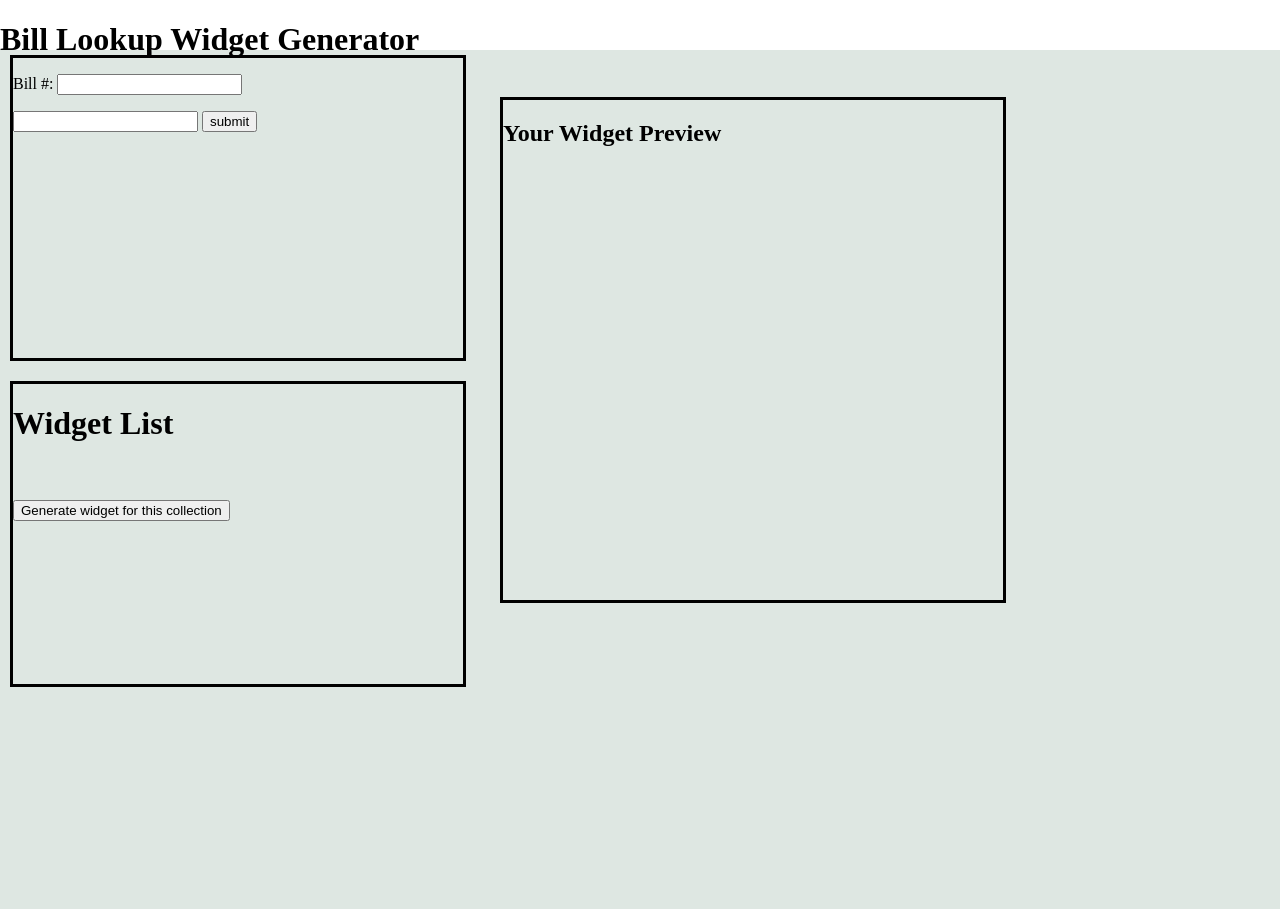
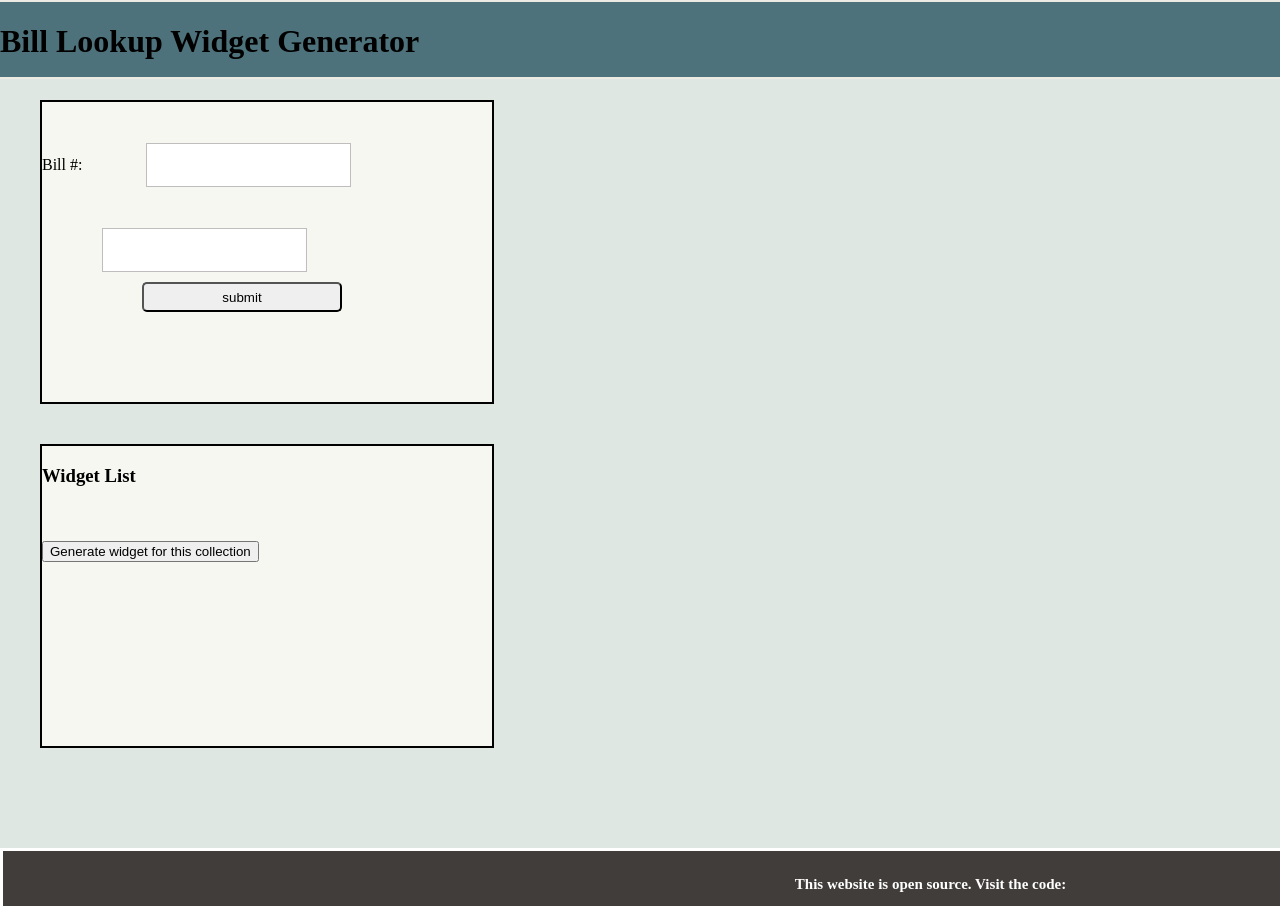
Before and after one commit to SelinaMusuta/communityProject_sunlight, a Django app: page /open_states/get_widget_list/1/1/ in a window 1280 px wide; the page is wider, and only the part inside the window is pictured. Before the commit the page ends 687 px from the top of that part, so only its background shows below. Run offline with Django 3.2, Linux system fonts and the light colour scheme; data that the repository does not hold is empty.

Commit message:
more styling

```diff
--- a/sunlightBill_lookup/open_states/static/open_states/style.css
+++ b/sunlightBill_lookup/open_states/static/open_states/style.css
@@ -1,14 +1,36 @@
-html, body	{ padding: 0; margin: 0; }
+html, body			{ padding: 0; margin: 0; }
 
 body 				{background-color: #DEE7E2;
 					 background-size: 1855px 1855px;
 					 height: 100%;
 					}
 
+input[type=text]		{
+						background-color: #FFF;
+    					border:solid 1px #BFBDBD;
+    					color: #979797;
+    					height: 40px;
+    					margin-top: 25px;
+    					margin-left: 60px;
+    					padding-left:10px;
+    					width: 191px;
+    					}
+    					/*box-shadow: 2px 2px 0 #828181 inset;}*/
+
+input[type=submit]		{height: 30px;
+						 width:  200px;
+						 margin-top: 10px;
+						 margin-left: 100px;
+						 border-radius: 5px;
+
+						}
+
 #header				{position: absolute;
-					background-color: white;
-					width: 1300px;
-					height: 50px;
+					background-color: #4d727b;
+					width: 1855px;
+					height: 75px;
+					border: solid 2px #ECEAE3;
+					border-left: none;
 					top: 0px;
 					left: 0px;
 					right: 0px;
@@ -22,42 +44,50 @@ body 				{background-color: #DEE7E2;
 					margin-top: 50px;
     				}
 
-.lookup_container {
-					width: 1400px;
-					height: 1200px;
-					border: solid;
+.lookup_container { display:inline-block;
+					width: 600px;
+					height: 700px;
+					margin-top: 30px;
+					margin-left: 30px;
+					border: solid 2px black;
 					color: black;}
 
 
-#billLookup_container	{
+
+#billLookup_container	{background-color: #F7F7F1;
 						width: 450px;
 				   		height: 300px;
-				   		margin-top: 5px;
-				   		margin-left: 10px;
-				   		border: solid;
-					}
+				   		margin-top: 50px;
+				   		margin-left: 40px;
+				   		border: solid 2px black;
+						}
 
-#widgetList_container	{
+
+
+#widgetList_container	{background-color: #F7F7F1;
 						width: 450px;
 				   		height: 300px;
-				   		margin-top: 20px;
-				   		margin-left: 10px;
-				   		border: solid;
+				   		margin-top: 40px;
+				   		margin-left: 40px;
+				   		border: solid 2px black;
 				   		overflow: scroll;
 					}
 
 #widgetPreview_container	{position: absolute;
+							background-color: #F7F7F1;
+							position: absolute;
 							width: 500px;
-				   			height: 500px;
-				   			margin-top: -590px;
-				   			margin-left: 500px;
-				   			border: solid;
+				   			height: 800px;
+				   			margin-top: 0px;
+				   			margin-left: 700px;
+				   			border: solid 2px #ECEAE3;
 				   			overflow: scroll;
 							}
 
+
 #footer				{position:absolute;
 					background-color: #413D3A;
-					width: 1300px;
+					width: 1855px;
 					height: 50px;
 					margin-top: 100px;
 					color: white;
@@ -67,4 +97,6 @@ body 				{background-color: #DEE7E2;
 					border: solid;
 	   				}
 
-.single_bill_holder	{border: 2px dashed color:#686868; border-radius: 5px; background-color: white;}
+.single_bill_holder	{border: solid 2px black;
+					 color:#686868;
+					 border-radius: 5px; background-color: white;}
--- a/sunlightBill_lookup/open_states/templates/open_states/widget_list.html
+++ b/sunlightBill_lookup/open_states/templates/open_states/widget_list.html
@@ -1,4 +1,4 @@
-<html>
+<!DOCTYPE html>
 
 <head>
 
@@ -35,7 +35,7 @@
 
 		<div id="widgetList_container">
 
-			<h1>Widget List</h1>
+			<h3>Widget List</h3>
 			{% for bill in json_response %}
 				<div class="single_bill_holder">
 				<h3>{{bill.title}} <button>Remove</button></h3>
```
Also changed, not shown: sunlightBill_lookup/open_states/templates/open_states/index.html (+8 -6 lines), 3 other files.
